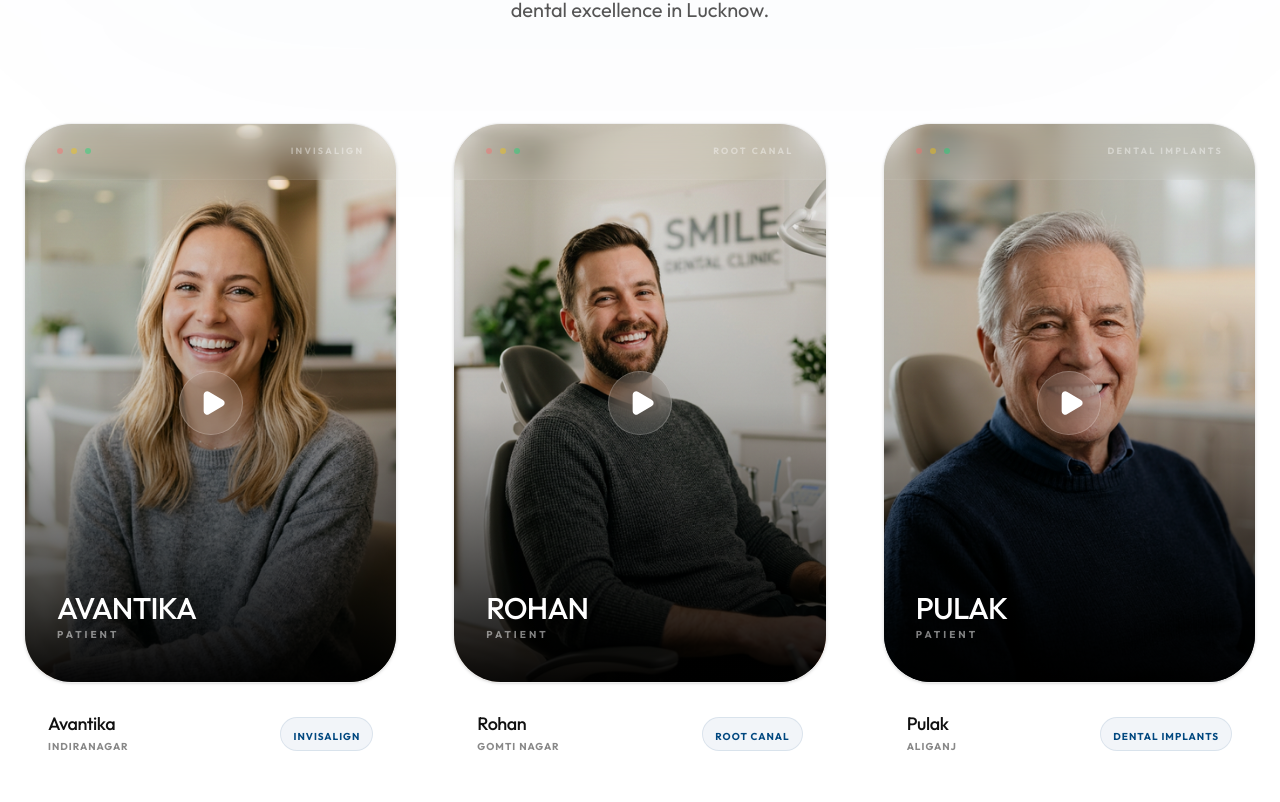
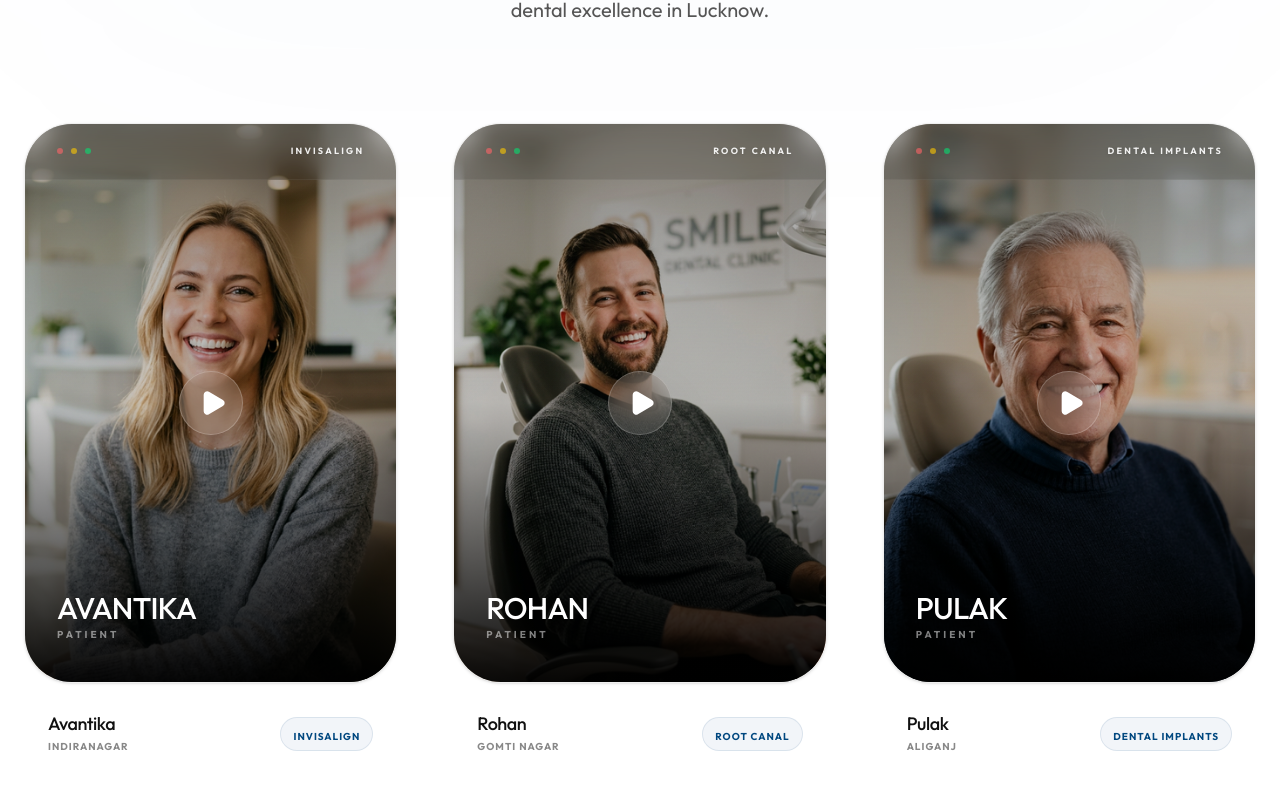
Before and after one commit to aibax04/plexushub, a React (Vite) app: page / in a window 1280 px wide. Shown: the part 5878-6680 px from the top of the page. Built offline with nearby package versions, Linux system fonts and the light colour scheme.

Commit message:
feat: enhanced terminal visibility in patient speaks section

```diff
--- a/src/components/PatientSpeaks.jsx
+++ b/src/components/PatientSpeaks.jsx
@@ -64,13 +64,13 @@ const TestimonialCard = ({ item }) => (
     <div className="relative aspect-[3/4.5] rounded-[3rem] overflow-hidden bg-white border border-border/60 shadow-sm group-hover:shadow-2xl group-hover:border-primary/30 transition-all duration-500">
 
       {/* Terminal Header */}
-      <div className="absolute top-0 left-0 right-0 h-14 flex items-center justify-between px-8 bg-white/5 backdrop-blur-md z-20 border-b border-white/5">
+      <div className="absolute top-0 left-0 right-0 h-14 flex items-center justify-between px-8 bg-black/10 backdrop-blur-md z-20 border-b border-white/5">
         <div className="flex gap-2">
-          <div className="w-1.5 h-1.5 rounded-full bg-red-400/40 group-hover:bg-red-400/60 transition-colors" />
-          <div className="w-1.5 h-1.5 rounded-full bg-yellow-400/40 group-hover:bg-yellow-400/60 transition-colors" />
-          <div className="w-1.5 h-1.5 rounded-full bg-green-400/40 group-hover:bg-green-400/60 transition-colors" />
+          <div className="w-1.5 h-1.5 rounded-full bg-red-400/60 group-hover:bg-red-400/80 transition-colors" />
+          <div className="w-1.5 h-1.5 rounded-full bg-yellow-400/60 group-hover:bg-yellow-400/80 transition-colors" />
+          <div className="w-1.5 h-1.5 rounded-full bg-green-400/60 group-hover:bg-green-400/80 transition-colors" />
         </div>
-        <div className="text-[9px] font-bold text-white/40 uppercase tracking-[0.25em]">{item.treatment}</div>
+        <div className="text-[9px] font-bold text-white/90 uppercase tracking-[0.25em] drop-shadow-sm">{item.treatment}</div>
       </div>
 
       {/* Image / Thumbnail */}
@@ -81,17 +81,18 @@ const TestimonialCard = ({ item }) => (
       />
 
       {/* Gradients */}
-      <div className="absolute inset-0 bg-gradient-to-t from-black/95 via-black/20 to-transparent" />
+      <div className="absolute inset-0 bg-gradient-to-t from-black/95 via-black/20 to-transparent z-10" />
+      <div className="absolute inset-0 bg-gradient-to-b from-black/40 via-transparent to-transparent opacity-100 z-10" />
 
       {/* Play Button */}
-      <div className="absolute inset-0 flex items-center justify-center pointer-events-none">
-        <div className="w-16 h-16 bg-white/10 backdrop-blur-lg rounded-full flex items-center justify-center border border-white/20 transition-all duration-500 group-hover:scale-110 group-hover:bg-primary group-hover:border-primary/50 shadow-2xl">
+      <div className="absolute inset-0 flex items-center justify-center pointer-events-none z-20">
+        <div className="w-16 h-16 bg-white/10 backdrop-blur-lg rounded-full flex items-center justify-center border border-white/20 transition-all duration-500 group-hover:scale-110 group-hover:bg-primary group-hover:border-primary/50 shadow-2xl pointer-events-auto">
           <Play className="w-7 h-7 text-white fill-current translate-x-0.5" />
         </div>
       </div>
 
       {/* Hero Name / Role */}
-      <div className="absolute bottom-10 left-8 right-8 z-10">
+      <div className="absolute bottom-10 left-8 right-8 z-20">
         <h3 className="text-white text-3xl font-medium tracking-tight mb-1 uppercase leading-none">{item.nameInImage}</h3>
         <p className="text-white/50 text-[10px] font-black tracking-[0.3em] uppercase">{item.role}</p>
       </div>
```
Also changed, not shown: 1 other file (tests, documents, lock files or other folders).
